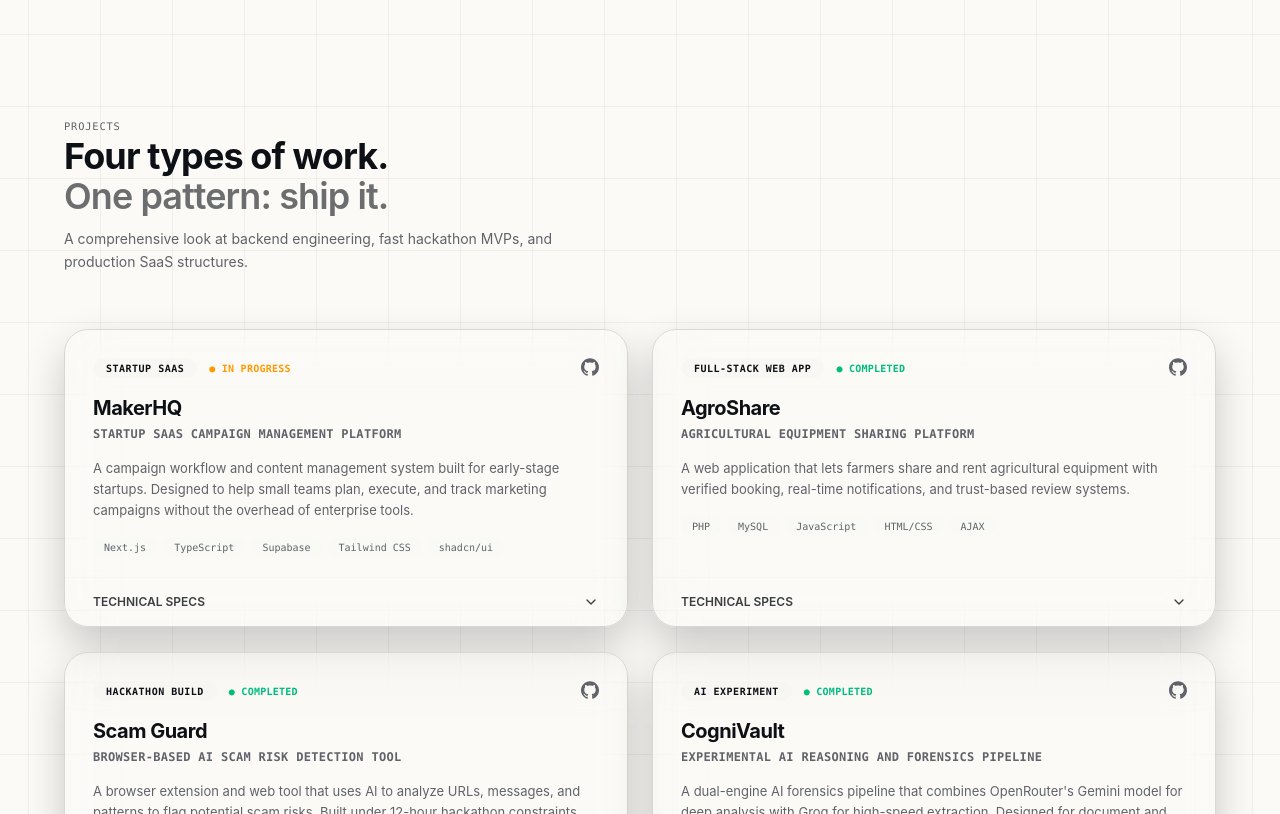
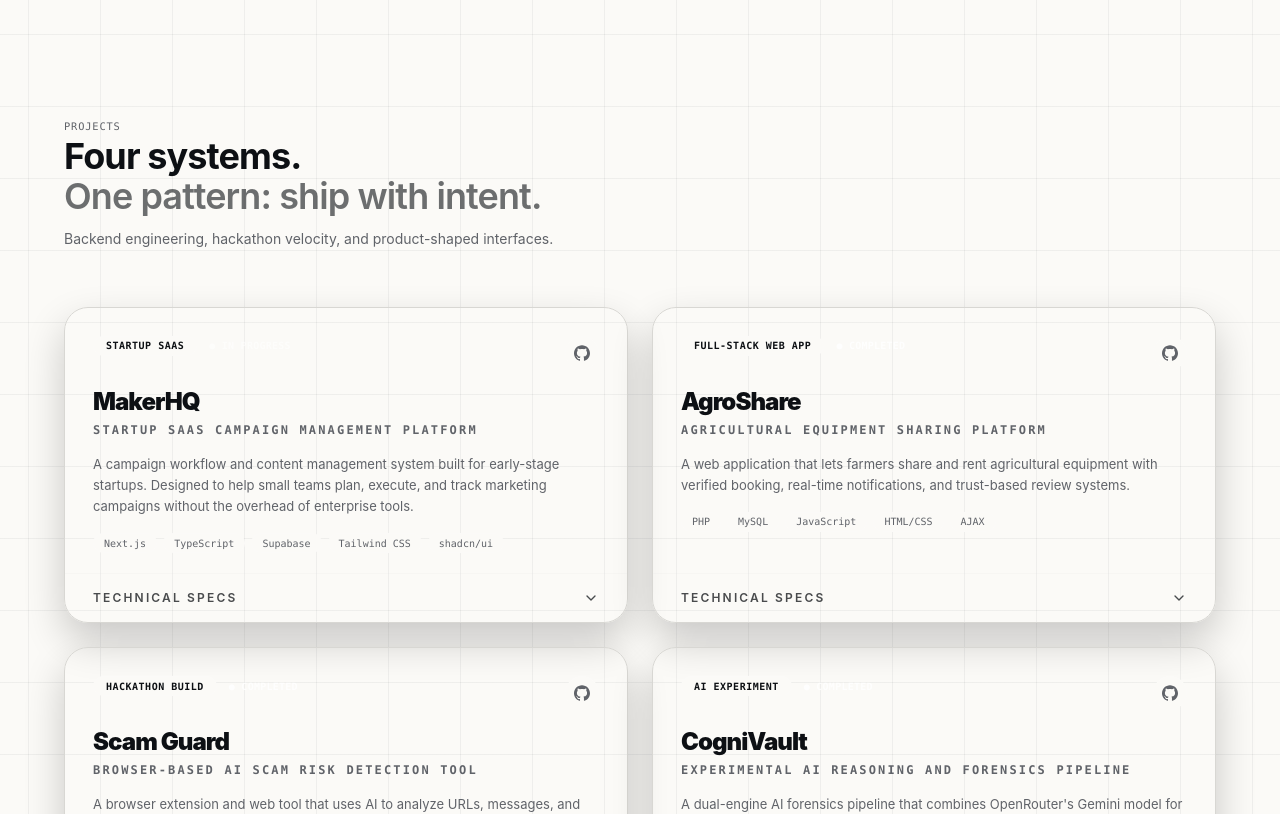
Before and after one commit to vasanthshettyy/Portfolio, a Next.js app: page / in a window 1280 px wide. Shown: the part 2486-3300 px from the top of the page. Built offline with nearby package versions, Linux system fonts and the light colour scheme.

Commit message:
style: overhaul projects display cards and slug case study page designs

```diff
--- a/components/sections/projects.tsx
+++ b/components/sections/projects.tsx
@@ -4,7 +4,6 @@
 import Link from "next/link"
 import { ExternalLink, ArrowRight, ChevronDown } from "lucide-react"
 import { GithubIcon } from "@/components/icons"
-import { Button } from "@/components/ui/button"
 import { Badge } from "@/components/ui/badge"
 import { Separator } from "@/components/ui/separator"
 import { projects } from "@/lib/data"
@@ -23,78 +22,44 @@
   project: (typeof projects)[0]
 }) {
   const [expanded, setExpanded] = React.useState(false)
+  const [glowPosition, setGlowPosition] = React.useState({ x: 50, y: 40 })
   const prefersReducedMotion = useReducedMotion()
 
-  const [rotateX, setRotateX] = React.useState(0)
-  const [rotateY, setRotateY] = React.useState(0)
-  const [glowX, setGlowX] = React.useState(50)
-  const [glowY, setGlowY] = React.useState(50)
-
-  const handleMouseMove = (e: React.MouseEvent<HTMLDivElement>) => {
+  const handleMouseMove = (event: React.MouseEvent<HTMLElement>) => {
     if (prefersReducedMotion) return
-    const card = e.currentTarget
-    const box = card.getBoundingClientRect()
-    const x = e.clientX - box.left
-    const y = e.clientY - box.top
-
-    const px = (x / box.width) * 100
-    const py = (y / box.height) * 100
-    setGlowX(px)
-    setGlowY(py)
-
-    const centerX = box.width / 2
-    const centerY = box.height / 2
-    // Limit rotation to max 5 degrees
-    const rX = ((y - centerY) / centerY) * -5
-    const rY = ((x - centerX) / centerX) * 5
-    setRotateX(rX)
-    setRotateY(rY)
-  }
-
-  const handleMouseLeave = () => {
-    setRotateX(0)
-    setRotateY(0)
+    const bounds = event.currentTarget.getBoundingClientRect()
+    const x = ((event.clientX - bounds.left) / bounds.width) * 100
+    const y = ((event.clientY - bounds.top) / bounds.height) * 100
+    setGlowPosition({ x, y })
   }
 
   return (
     <AnimatedDiv variants={fadeUp}>
-      <motion.article
+      <article
         onMouseMove={handleMouseMove}
-        onMouseLeave={handleMouseLeave}
-        animate={{
-          rotateX,
-          rotateY,
-          transformPerspective: 1000,
-        }}
-        transition={{ type: "spring", stiffness: 250, damping: 22 }}
-        className="card-surface group relative overflow-hidden bg-surface/30 backdrop-blur-xl border border-white/[0.05] flex flex-col gap-0 rounded-3xl shadow-md h-full transition-colors duration-300 hover:border-white/[0.12] select-none"
-        style={{
-          transformStyle: "preserve-3d",
-        }}
+        className="card-surface group relative flex h-full flex-col overflow-hidden rounded-3xl border border-white/[0.08] bg-surface shadow-sm transition-all duration-300 hover:-translate-y-1 hover:border-white/[0.14]"
       >
-        {/* Cursor tracking glass light reflection glow */}
         {!prefersReducedMotion && (
           <div
-            className="absolute inset-0 opacity-0 group-hover:opacity-100 transition-opacity duration-500 pointer-events-none z-10"
+            className="pointer-events-none absolute inset-0 opacity-0 transition-opacity duration-500 group-hover:opacity-100"
+            aria-hidden="true"
             style={{
-              background: `radial-gradient(350px circle at ${glowX}% ${glowY}%, rgba(255, 255, 255, 0.05), transparent 80%)`,
+              background: `radial-gradient(420px circle at ${glowPosition.x}% ${glowPosition.y}%, rgba(255,255,255,0.05), transparent 70%)`,
             }}
           />
         )}
-
-        {/* Header content */}
-        <div className="p-7 pb-5 flex flex-col gap-4 relative z-20">
-          <div className="flex items-start justify-between gap-4 flex-wrap">
-            <div className="flex items-center gap-3 flex-wrap">
+        <div className="flex flex-col gap-4 p-7 pb-5">
+          <div className="flex flex-wrap items-start justify-between gap-4">
+            <div className="flex flex-wrap items-center gap-3">
               <Badge
                 variant="outline"
-                className="text-[10px] font-semibold tracking-wider uppercase font-mono px-3 py-1 bg-surface-raised/40 text-foreground border-white/[0.05] rounded-full"
+                className="rounded-full border-white/[0.08] bg-background px-3 py-1 font-mono text-[10px] font-semibold uppercase tracking-wider text-foreground"
               >
                 {project.type}
               </Badge>
               <span
-                className={`text-[10px] font-semibold tracking-wide uppercase font-mono ${
-                  project.status === "Completed" ? "text-emerald-500" : "text-amber-500"
+                className={`font-mono text-[10px] font-semibold uppercase tracking-wide ${
+                  project.status === "Completed" ? "text-white/80" : "text-white/55"
                 }`}
               >
                 ● {project.status}
@@ -107,9 +72,9 @@
                   target="_blank"
                   rel="noopener noreferrer"
                   aria-label={`${project.name} GitHub repository`}
-                  className="text-muted-foreground hover:text-foreground transition-colors duration-200"
+                  className="rounded-full border border-white/[0.08] bg-background p-2 text-muted-foreground transition-colors duration-200 hover:text-foreground"
                 >
-                  <GithubIcon className="w-4.5 h-4.5" />
+                  <GithubIcon className="h-4 w-4" />
                 </Link>
               )}
               {project.live && (
@@ -118,55 +83,52 @@
                   target="_blank"
                   rel="noopener noreferrer"
                   aria-label={`${project.name} live demo`}
-                  className="text-muted-foreground hover:text-foreground transition-colors duration-200"
+                  className="rounded-full border border-white/[0.08] bg-background p-2 text-muted-foreground transition-colors duration-200 hover:text-foreground"
                 >
-                  <ExternalLink className="w-4.5 h-4.5" />
+                  <ExternalLink className="h-4 w-4" />
                 </Link>
               )}
             </div>
           </div>
 
           <div className="space-y-1">
-            <h3 className="text-xl font-bold text-foreground tracking-tight hover:text-primary transition-colors duration-200">
-              <Link href={`/projects/${project.slug}`}>
-                {project.name}
-              </Link>
+            <h3 className="text-2xl font-black tracking-[-0.04em] text-foreground transition-colors duration-200 group-hover:text-white">
+              <Link href={`/projects/${project.slug}`}>{project.name}</Link>
             </h3>
-            <p className="text-xs font-semibold text-muted-foreground tracking-wide font-mono uppercase">
+            <p className="font-mono text-xs font-semibold uppercase tracking-[0.18em] text-muted-foreground">
               {project.tagline}
             </p>
           </div>
 
-          <p className="text-[13px] text-muted-foreground leading-relaxed">
+          <p className="text-[13px] leading-relaxed text-muted-foreground">
             {project.description}
           </p>
 
-          {/* Tech badges in aluminum outline format */}
           <div className="flex flex-wrap gap-1.5">
-            {project.tech.map((t) => (
+            {project.tech.map((tech) => (
               <Badge
-                key={t}
+                key={tech}
                 variant="secondary"
-                className="text-[10px] font-mono px-2.5 py-0.5 bg-surface-raised/20 text-muted-foreground border border-white/[0.04] rounded-full"
+                className="rounded-full border border-white/[0.08] bg-background px-2.5 py-0.5 font-mono text-[10px] text-muted-foreground"
               >
-                {t}
+                {tech}
               </Badge>
             ))}
           </div>
         </div>
 
-        <div className="mt-auto relative z-20">
+        <div className="mt-auto">
           <Separator className="opacity-10" />
           <button
-            onClick={() => setExpanded(!expanded)}
-            className="w-full flex items-center justify-between px-7 py-4 text-xs font-semibold text-foreground/80 hover:text-foreground transition-colors duration-200 cursor-pointer"
+            onClick={() => setExpanded((value) => !value)}
+            className="flex w-full items-center justify-between px-7 py-4 text-xs font-semibold uppercase tracking-[0.18em] text-foreground/75 transition-colors duration-200 hover:text-foreground"
           >
-            <span>TECHNICAL SPECS</span>
+            <span>Technical Specs</span>
             <motion.span
               animate={{ rotate: expanded ? 180 : 0 }}
-              transition={{ duration: 0.3, ease: [0.16, 1, 0.3, 1] }}
+              transition={{ duration: 0.2, ease: [0.22, 1, 0.36, 1] }}
             >
-              <ChevronDown className="w-4 h-4" />
+              <ChevronDown className="h-4 w-4" />
             </motion.span>
           </button>
 
@@ -176,61 +138,67 @@
               height: expanded ? "auto" : 0,
               opacity: expanded ? 1 : 0,
             }}
-            transition={{ duration: 0.4, ease: [0.16, 1, 0.3, 1] }}
+            transition={{ duration: 0.24, ease: [0.22, 1, 0.36, 1] }}
             className="overflow-hidden"
           >
-            <div className="px-7 pb-6 space-y-4 border-t border-white/[0.04] bg-surface-raised/20">
-              <div className="pt-4">
-                <span className="label-mono text-[9px] block mb-1 font-semibold text-primary">ARCHITECTURE</span>
-                <p className="text-xs text-muted-foreground leading-relaxed">
+            <div className="space-y-4 border-t border-white/[0.08] bg-background px-7 pb-6 pt-4">
+              <div className="space-y-1.5">
+                <span className="label-mono text-[9px] block text-muted-foreground">
+                  Architecture
+                </span>
+                <p className="text-xs leading-relaxed text-muted-foreground">
                   {project.architectureNote}
                 </p>
               </div>
-              <div>
-                <span className="label-mono text-[9px] block mb-1 font-semibold text-primary">PROBLEM & SOLUTION</span>
-                <p className="text-xs text-muted-foreground leading-relaxed">
+              <div className="space-y-1.5">
+                <span className="label-mono text-[9px] block text-muted-foreground">
+                  Builder note
+                </span>
+                <p className="text-xs leading-relaxed text-muted-foreground">
                   {project.humanNote}
                 </p>
               </div>
-              <div className="pt-2">
+              <div>
                 <Link
                   href={`/projects/${project.slug}`}
-                  className="inline-flex items-center gap-1.5 text-[11px] font-bold tracking-wide text-foreground hover:text-primary transition-colors duration-200"
+                  className="inline-flex items-center gap-1.5 text-[11px] font-bold uppercase tracking-[0.18em] text-foreground transition-colors duration-200 hover:text-white"
                 >
-                  Read full case study
-                  <ArrowRight className="w-3 h-3" />
+                  Read case study
+                  <ArrowRight className="h-3 w-3" />
                 </Link>
               </div>
             </div>
           </motion.div>
         </div>
-      </motion.article>
+      </article>
     </AnimatedDiv>
   )
 }
 
 export function ProjectsSection() {
   const featured = projects
-    .filter((p) => p.featured)
+    .filter((project) => project.featured)
     .sort((a, b) => a.order - b.order)
 
   return (
     <AnimatedSection id="projects" aria-label="Projects" className="py-28 px-6">
       <div className="mx-auto max-w-6xl">
-        {/* Section title */}
         <div className="mb-14 space-y-3">
-          <span className="label-mono tracking-wider font-semibold text-primary">Projects</span>
-          <h2 className="text-3xl lg:text-4xl font-bold tracking-tight text-foreground">
-            Four types of work.{" "}
-            <span className="opacity-60 block text-foreground font-semibold">One pattern: ship it.</span>
+          <span className="label-mono tracking-wider font-semibold text-primary">
+            Projects
+          </span>
+          <h2 className="text-3xl font-bold tracking-tight text-foreground lg:text-4xl">
+            Four systems.{" "}
+            <span className="block font-semibold text-foreground/60">
+              One pattern: ship with intent.
+            </span>
           </h2>
-          <p className="text-muted-foreground text-[14px] leading-relaxed max-w-lg">
-            A comprehensive look at backend engineering, fast hackathon MVPs, and production SaaS structures.
+          <p className="max-w-lg text-[14px] leading-relaxed text-muted-foreground">
+            Backend engineering, hackathon velocity, and product-shaped interfaces.
           </p>
         </div>
 
-        {/* Project grid */}
-        <StaggerGroup className="grid lg:grid-cols-2 gap-6">
+        <StaggerGroup className="grid gap-6 lg:grid-cols-2">
           {featured.map((project) => (
             <ProjectCard key={project.slug} project={project} />
           ))}
```
Also changed, not shown: app/projects/[slug]/page.tsx (+12 -13 lines).
